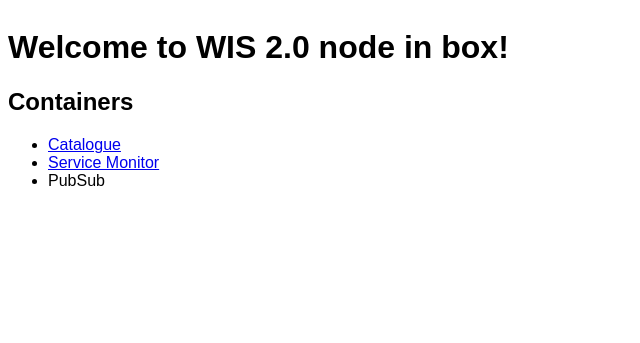
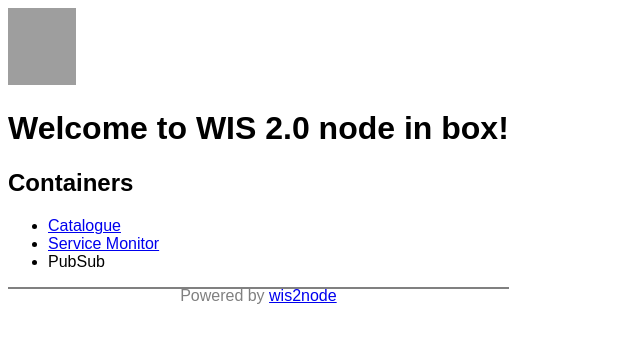
Before and after one commit to wmo-im/wis2box, a Flask app: page / in a window 1280 px wide. Shown: the top 343 px of the page, without its empty margins (0-640 px from the left). Run offline with Flask 2, Linux system fonts and the light colour scheme; grey boxes are pictures that could not be loaded.

Commit message:
update HTML

```diff
--- a/wis2node/app/templates/_base.html
+++ b/wis2node/app/templates/_base.html
@@ -18,6 +18,13 @@
          text-align: left;
          float: left;
        }
+       footer {
+         height: 2px;
+         border-width: 0;
+         color: gray;
+         background-color: gray;
+         text-align: center;
+       }
     </style>
     {% block extrahead %}
     {% endblock %}
@@ -25,5 +32,6 @@
   <body>
     {% block body %}
     {% endblock %}
+    <footer><p>Powered by <a title="wis2node" href="https://github.com/wmo-im/wis2node">wis2node</a></p></footer>
   </body>
 </html>
--- a/wis2node/app/templates/index.html
+++ b/wis2node/app/templates/index.html
@@ -2,6 +2,7 @@
 {% block title %}{{ super() }} - Home{% endblock %}
 {% block body %}
     <header>
+      <a href="https://community.wmo.int/activity-areas/wis/wis2-implementation"><img width="68" height="77" src="https://public.wmo.int/sites/all/themes/wmo/logo.png"/></a>
       <h1>Welcome to WIS 2.0 node in box!</h1>
     </header>
     <section id="containers">
```
